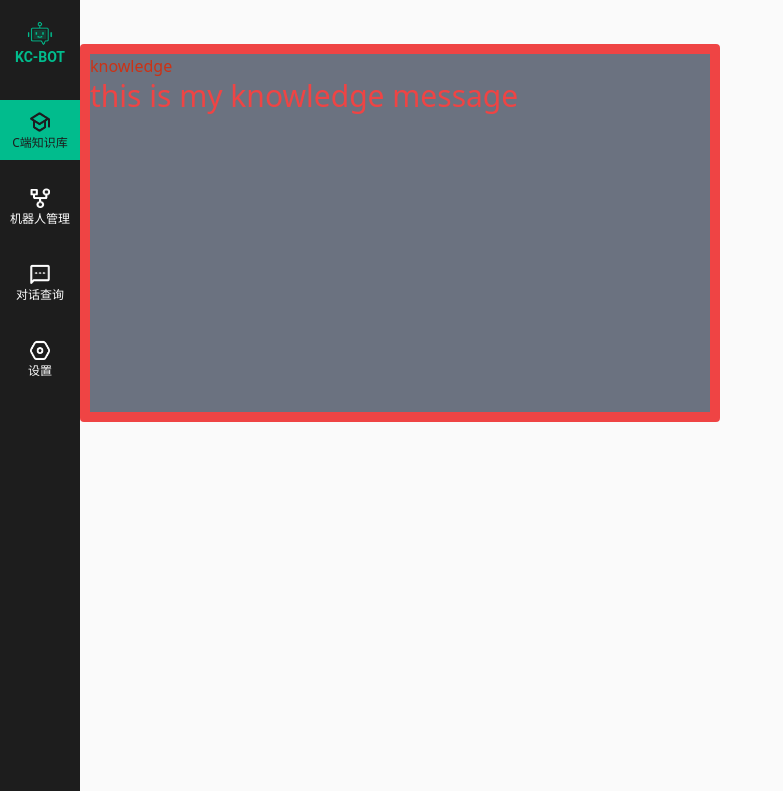
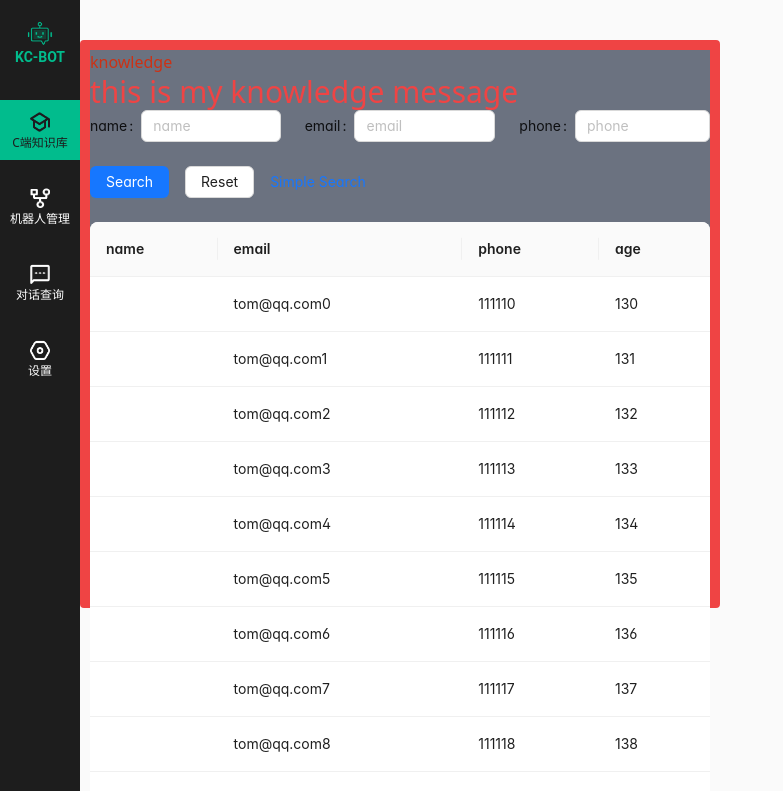
Before and after one commit to Frankwfp/react-project, a React (Vite) app: page /home/knowledge in a window 1280 px wide. Shown: the top 791 px of the page, without its empty margins (0-783 px from the left). Built offline with nearby package versions, Linux system fonts and the light colour scheme.

Commit message:
feat 添加mock

```diff
--- a/package.json
+++ b/package.json
@@ -12,6 +12,8 @@
     "preview": "vite preview"
   },
   "dependencies": {
+    "ahooks": "^3.8.0",
+    "antd": "^5.20.0",
     "axios": "^1.7.2",
     "classnames": "^2.5.1",
     "lodash": "^4.17.21",
@@ -45,6 +47,7 @@
     "eslint-plugin-react-hooks": "^4.6.0",
     "eslint-plugin-react-refresh": "^0.4.6",
     "globals": "^15.3.0",
+    "mockjs": "^1.1.0",
     "postcss": "^8.4.38",
     "prettier": "^3.2.5",
     "sass": "^1.77.4",
--- a/src/main.tsx
+++ b/src/main.tsx
@@ -2,6 +2,7 @@ import React from 'react'
 import ReactDOM from 'react-dom/client'
 import App from './App.tsx'
 import '@/styles/tailwind.css'
+import '@/mock'
 // import './index.css'
 
 ReactDOM.createRoot(document.getElementById('root')!).render(
--- /dev/null
+++ b/src/mock/index.js
@@ -0,0 +1,15 @@
+// 引入mockjs
+import Mock from 'mockjs'
+// 引入模板函数类
+import story from './modules/story'
+
+// Mock函数
+const { mock } = Mock
+
+// 设置延时
+// Mock.setup({
+//   timeout: 400
+// })
+
+// 使用拦截规则拦截命中的请求，mock(url, post/get, 返回的数据);
+mock('/mock/story', 'post', story.list)
--- /dev/null
+++ b/src/mock/modules/story.js
@@ -0,0 +1,29 @@
+const dataList = []
+//用于接受生成数据的数组
+for (let i = 0; i < 82; i++) {
+  // 可自定义生成的个数
+  const template = {
+    id: i + 1,
+    name: 'tom' + i,
+    age: '13' + i,
+    email: 'tom@qq.com' + i,
+    phone: '11111' + i
+  }
+  dataList.push(template)
+}
+
+function list(res) {
+  // res是一个请求对象，包含: url, type, body
+  const { page, pageSize } = JSON.parse(res.body)
+
+  const arr = dataList.slice((page - 1) * pageSize, page * pageSize)
+
+  return {
+    code: 200,
+    message: '请求成功',
+    total: 100,
+    list: arr
+  }
+}
+
+export default { list }
--- a/src/pages/knowledge/index.tsx
+++ b/src/pages/knowledge/index.tsx
@@ -1,8 +1,81 @@
+import { useAntdTable } from 'ahooks'
+import { Button, Col, Form, Input, Row, Table, Select } from 'antd'
+import { useForm } from 'antd/es/form/Form'
+import axios from 'axios'
+
 const Knowledge = () => {
+  const getTables = ({ current = 1, pageSize = 10 }, formData: Object) => {
+    // let api = `/mock/story?page=${current}&pageSize=${pageSize}`
+    // Object.entries(formData).forEach(([key, value]) => {
+    //   api += '&' + key + '=' + value
+    // })
+    const obj: any = {}
+    ;(obj.page = current), (obj.pageSize = pageSize)
+    Object.entries(formData).forEach(([key, value]) => {
+      obj[key] = value
+    })
+    let api = '/mock/story'
+    return axios.post(api, obj).then((res) => res.data)
+  }
+  const [form] = useForm()
+  const { tableProps, search } = useAntdTable(getTables, { defaultCurrent: 1, defaultPageSize: 15, form })
+  const { type, changeType, submit, reset } = search
+  const columns = [
+    {
+      title: 'name',
+      dataIndex: 'name.last'
+    },
+    {
+      title: 'email',
+      dataIndex: 'email'
+    },
+    {
+      title: 'phone',
+      dataIndex: 'phone'
+    },
+    {
+      title: 'age',
+      dataIndex: 'age'
+    }
+  ]
+
   return (
     <div className="w-1/2 h-1/2 bg-gray-500 hover:border-20 border-10 border-red-500 rounded">
       <h1 className="text-regal-red text-base">knowledge</h1>
       <h2 className="text-3xl text-red-500">this is my knowledge message</h2>
+      <Form form={form}>
+        <Row gutter={24}>
+          <Col span={8}>
+            <Form.Item label="name" name="name">
+              <Input placeholder="name" />
+            </Form.Item>
+          </Col>
+          <Col span={8}>
+            <Form.Item label="email" name="email">
+              <Input placeholder="email" />
+            </Form.Item>
+          </Col>
+          <Col span={8}>
+            <Form.Item label="phone" name="phone">
+              <Input placeholder="phone" />
+            </Form.Item>
+          </Col>
+        </Row>
+        <Row>
+          <Form.Item style={{ display: 'flex', justifyContent: 'flex-end' }}>
+            <Button type="primary" onClick={submit}>
+              Search
+            </Button>
+            <Button onClick={reset} style={{ marginLeft: 16 }}>
+              Reset
+            </Button>
+            <Button type="link" onClick={changeType}>
+              Simple Search
+            </Button>
+          </Form.Item>
+        </Row>
+      </Form>
+      <Table columns={columns} {...tableProps} rowKey="id" />
     </div>
   )
 }
--- a/src/pages/login/index.tsx
+++ b/src/pages/login/index.tsx
@@ -1,15 +1,32 @@
-// import React from 'react'
+import { useState, useRef } from 'react'
 import { useNavigate } from 'react-router-dom'
 import { Button } from 'primereact/button'
+import axios from 'axios'
+import { useRequest, useSize } from 'ahooks'
 import _ from 'lodash'
 
 const Login = () => {
   // const list = _.countBy([8.8, 6.2, 7.8, 5.2, 6.4, 5.9], Math.floor)
   // console.log(_.forEach, 'login')
+  const [val, setVal] = useState(10)
+  const loginRef = useRef(null)
+  const size = useSize(loginRef)
   const navigate = useNavigate()
+
+  const { data, error, loading } = useRequest(() => axios.get('http://jsonplaceholder.typicode.com/posts'))
+
+  const getStatus = () => {
+    if (loading) return <h1>Loading...</h1>
+    if (error) return <h2>Error: {error.message}</h2>
+    return <>{data?.data.map((item: any) => <h3 key={`list_${item.id}`}>{item.title}</h3>)}</>
+  }
+
   return (
     <div>
-      <p>login</p>
+      {getStatus()}
+      <p ref={loginRef} onClick={() => setVal(100)}>
+        login - {val} - {size?.width}px - {size?.height}px
+      </p>
       <Button label="submit" onClick={() => navigate('/home/robot', { state: { a: 10, b: 20, c: 'abc' } })}></Button>
     </div>
   )
--- a/src/pages/release/index.tsx
+++ b/src/pages/release/index.tsx
@@ -1,5 +1,39 @@
+import { useRef, useState } from 'react'
+import { useBoolean, useToggle, useHover, useDebounce, useEventListener } from 'ahooks'
+
 const NotFound = () => {
-  return <p>404 - release/2024.07.18-test</p>
+  const hoverRef = useRef(null)
+  const listenerRef = useRef(null)
+
+  const [num, setNum] = useState('10')
+
+  const newNum = useDebounce(num, { wait: 500 })
+  const [status, { toggle, setTrue, setFalse }] = useBoolean(false)
+  const [val, { toggle: useTog }] = useToggle('new', 'old')
+  const hoverStatus = useHover(hoverRef)
+
+  useEventListener(
+    'click',
+    () => {
+      setNum(num + 1)
+    },
+    { target: listenerRef }
+  )
+
+  return (
+    <>
+      <p>release - {JSON.stringify(status)}</p>
+      <div onClick={toggle}>toggle</div>
+      <div onClick={setTrue}>setTrue</div>
+      <div onClick={setFalse}>setFalse</div>
+      <p>release - useToggle - {val}</p>
+      <div onClick={useTog}>useToggle</div>
+      <p ref={hoverRef}>release - useHover - {hoverStatus ? 'aaa' : 'bbb'}</p>
+      <p>release - {num}</p>
+      <input value={num} onChange={(ev) => setNum(ev.target.value)} />
+      <p ref={listenerRef}>{newNum}</p>
+    </>
+  )
 }
 
 export default NotFound
--- a/src/routes/router.ts
+++ b/src/routes/router.ts
@@ -4,7 +4,9 @@ const Login = lazy(() => import('@/pages/login/index')) //登录
 const NotFound = lazy(() => import('@/pages/404/index')) //404页面
 const Layout = lazy(() => import('@/pages/layout/index')) //布局
 const Knowledge = lazy(() => import('@/pages/knowledge/index')) //知识库
-const Robot = lazy(() => import('@/pages/robot/index')) //知识库
+const Robot = lazy(() => import('@/pages/robot/index')) //机器人
+const Release = lazy(() => import('@/pages/release/index')) //机器人
+const Release2 = lazy(() => import('@/pages/release2/index')) //机器人
 
 const routes = [
   {
@@ -32,14 +34,14 @@ const routes = [
         }
       },
       {
-        name: 'chat',
-        path: 'chat',
-        component: Login
+        name: 'release',
+        path: 'release',
+        component: Release
       },
       {
-        name: 'setting',
-        path: 'setting',
-        component: Login
+        name: 'release2',
+        path: 'release2',
+        component: Release2
       }
     ]
   },
```
Also changed, not shown: 1 other file (tests, documents, lock files or other folders).
